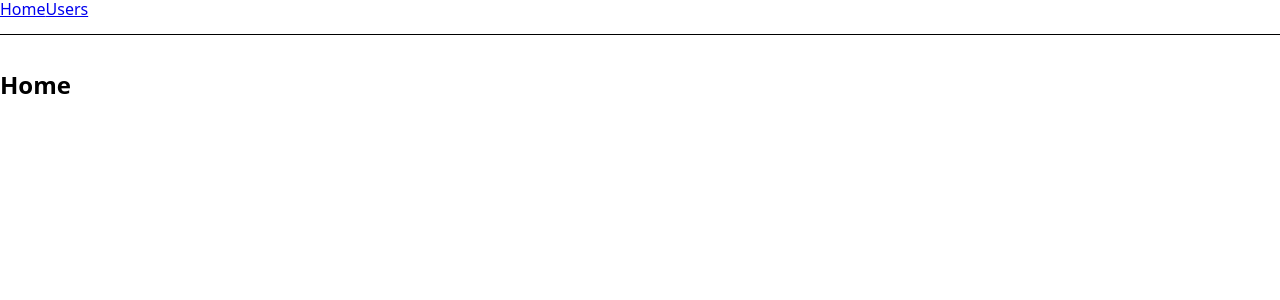
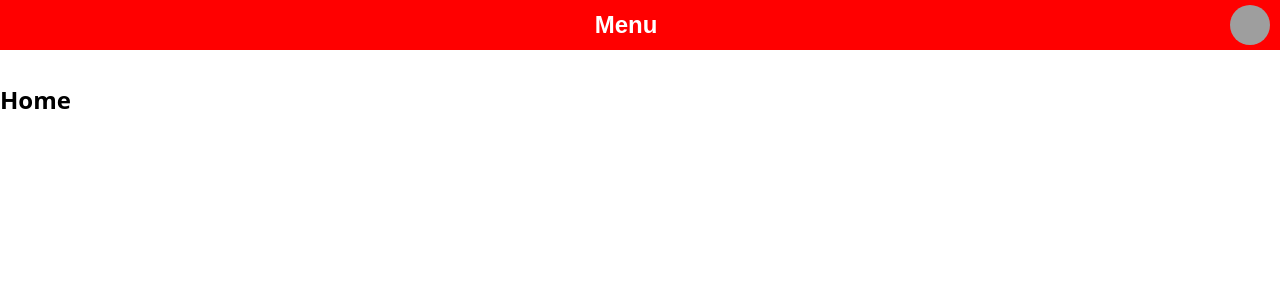
Before and after one commit to ZhadDev/reactBuild, a React (Vite) app: page /home in a window 1280 px wide. Shown: the top 300 px of the page. Built offline with nearby package versions, Linux system fonts and the light colour scheme; grey boxes are pictures that could not be loaded.

Commit message:
TEST: se agrega el menu al router

```diff
--- a/src/components/Menu/Menu.jsx
+++ b/src/components/Menu/Menu.jsx
@@ -1,7 +1,8 @@
-import React, { useState } from 'react';
-import '@fortawesome/fontawesome-free/css/all.min.css';
-import './Menu.css';
-import MenuOption from './MenuOptions/MenuOptions';
+import React, { useState } from "react";
+//import '@fortawesome/fontawesome-free/css/all.min.css';
+import "./Menu.css";
+import MenuOption from "./MenuOptions/MenuOptions";
+import { useNavigate } from "react-router";
 
 /**
  * Componente principal del menú.
@@ -11,6 +12,7 @@ import MenuOption from './MenuOptions/MenuOptions';
 const Menu = (props) => {
   const [isExpanded, setIsExpanded] = useState(false);
   const [selectedTitle, setSelectedTitle] = useState(props.menuTitle);
+  const navigate = useNavigate();
 
   const toggleMenu = () => {
     setIsExpanded(!isExpanded);
@@ -19,23 +21,54 @@ const Menu = (props) => {
   const handleOptionClick = (title) => {
     setSelectedTitle(title);
     setIsExpanded(false);
+    navigate(`/${title}`);
   };
 
   return (
-        <div className='container-all-menu' style={{color: props.menuTextColor || 'black'}}>
-            <div className='container-menu-components' style={{ height: props.heightTopMenu || '50px', backgroundColor: props.menuOptionsBackgroundColor || '#f5f5f5' }}>
-                <button onClick={toggleMenu} className='menu-toggle-button'>
-                    <i className='fas fa-bars'></i>
+    <div
+      className="container-all-menu"
+      style={{ color: props.menuTextColor || "black" }}
+    >
+      <div
+        className="container-menu-components"
+        style={{
+          height: props.heightTopMenu || "50px",
+          backgroundColor: props.menuOptionsBackgroundColor || "#f5f5f5",
+        }}
+      >
+        <button onClick={toggleMenu} className="menu-toggle-button">
+          <i className="fas fa-bars"></i>
         </button>
-                <div className='container-menu-components-title'>
-                    {selectedTitle}
-                </div>
-                <img className='container-menu-user-img' style={{ width: props.widthUserIconImg || '40px',  height: props.heightUserIconImg || '40px' }} hidden={isExpanded} src={props.UserIcon ? props.UserIcon : 'https://unavatar.io/none'} alt={'icono de usuario'} />
+        <div className="container-menu-components-title">{selectedTitle}</div>
+        <img
+          className="container-menu-user-img"
+          style={{
+            width: props.widthUserIconImg || "40px",
+            height: props.heightUserIconImg || "40px",
+          }}
+          hidden={isExpanded}
+          src={props.UserIcon ? props.UserIcon : "https://unavatar.io/none"}
+          alt={"icono de usuario"}
+        />
       </div>
       {isExpanded && (
-                <div className='container-menu-options' style={{ width: props.widthMenuOptions || '300px', backgroundColor: props.menuOptionsBackgroundColor || '#f5f5f5' }}>
-                    <div className='container-menu-option-user'>
-                    <img className='container-menu-option-user-img' style={{ width: props.widthUserIconMenuOptions || '70px',  height: props.heightUserIconMenuOptions || '70px' }} src={props.UserIcon ? props.UserIcon : 'https://unavatar.io/none'} alt={'icono de usuario'} />
+        <div
+          className="container-menu-options"
+          style={{
+            width: props.widthMenuOptions || "300px",
+            backgroundColor: props.menuOptionsBackgroundColor || "#f5f5f5",
+          }}
+        >
+          <div className="container-menu-option-user">
+            <img
+              className="container-menu-option-user-img"
+              style={{
+                width: props.widthUserIconMenuOptions || "70px",
+                height: props.heightUserIconMenuOptions || "70px",
+              }}
+              src={props.UserIcon ? props.UserIcon : "https://unavatar.io/none"}
+              alt={"icono de usuario"}
+            />
           </div>
           {props.dataMenuOptions.map((option, index) => (
             <MenuOption
@@ -46,7 +79,7 @@ const Menu = (props) => {
               subMenuOptions={option.subMenuOptions}
             />
           ))}
-                    <div className='container-menu-footer'>
+          <div className="container-menu-footer">
             <p>Juan.cuesta@iptotal.com ©</p>
           </div>
         </div>
--- a/src/modules/AppRoutes.jsx
+++ b/src/modules/AppRoutes.jsx
@@ -9,6 +9,7 @@ import {
 import { useSelector } from "react-redux";
 
 import { Home } from "./Common/home/Home";
+import Menu from "../components/Menu/Menu";
 
 const Users = () => {
   return (
@@ -22,8 +23,25 @@ const NoMatch = () => {
   return <p>There's nothing here: 404!</p>;
 };
 
+const menu = {
+  menuTitle: "Menu",
+  menuOptionsBackgroundColor: "red",
+  menuTextColor: "white",
+  dataMenuOptions: [
+    { title: "home" },
+    { title: "login" },
+    {
+      title: "users",
+      subMenuOptions: [{ title: "profile" }, { title: "logout" }],
+    },
+  ],
+};
+
 const Navigation = () => {
   return (
+    <>
+      <Menu {...menu} />
+      {/*
         <nav
         style={{
           borderBottom: "solid 1px",
@@ -33,6 +51,8 @@ const Navigation = () => {
         <Link to="/home">Home</Link>
         <Link to="/users">Users</Link>
       </nav>
+         */}
+    </>
   );
 };
 
```
Also changed, not shown: src/components/Menu/MenuOptions/MenuOptions.jsx (+20 -7 lines). Lines whose indentation alone changed are shown as unchanged.
